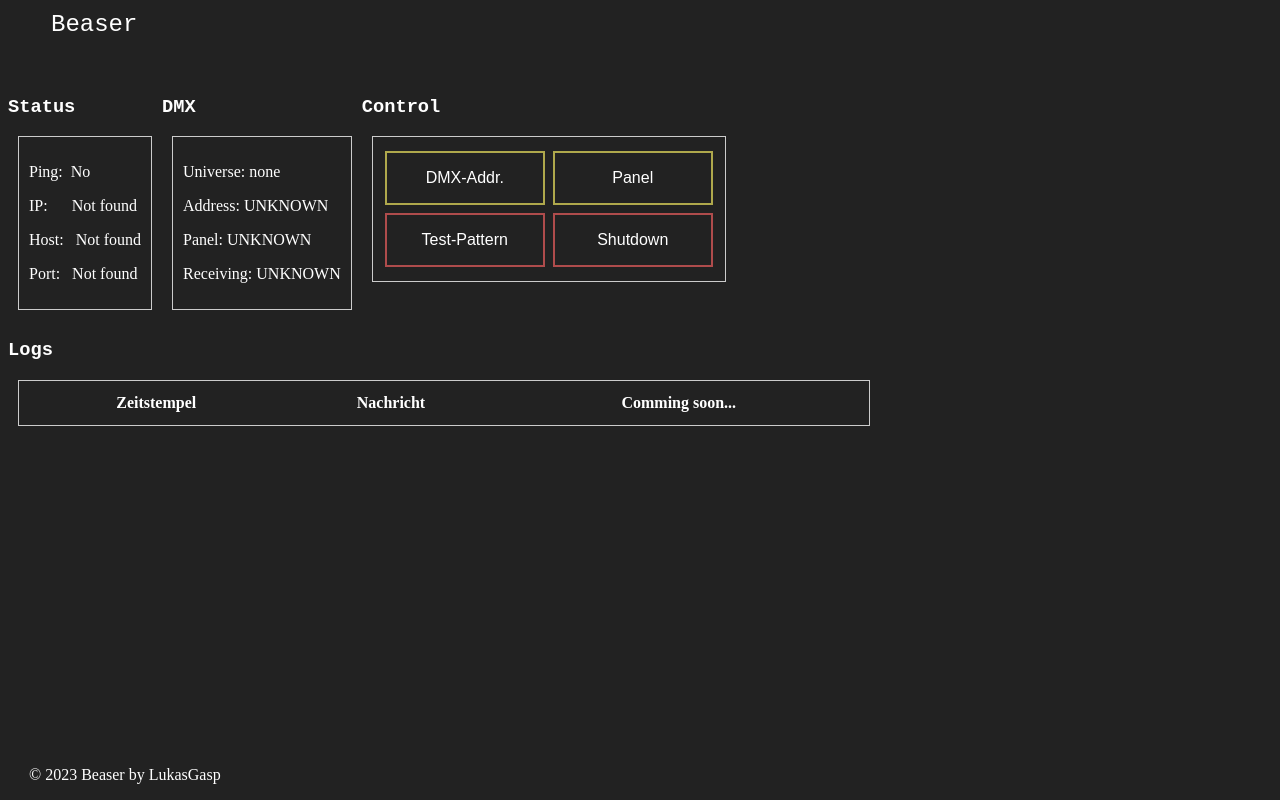
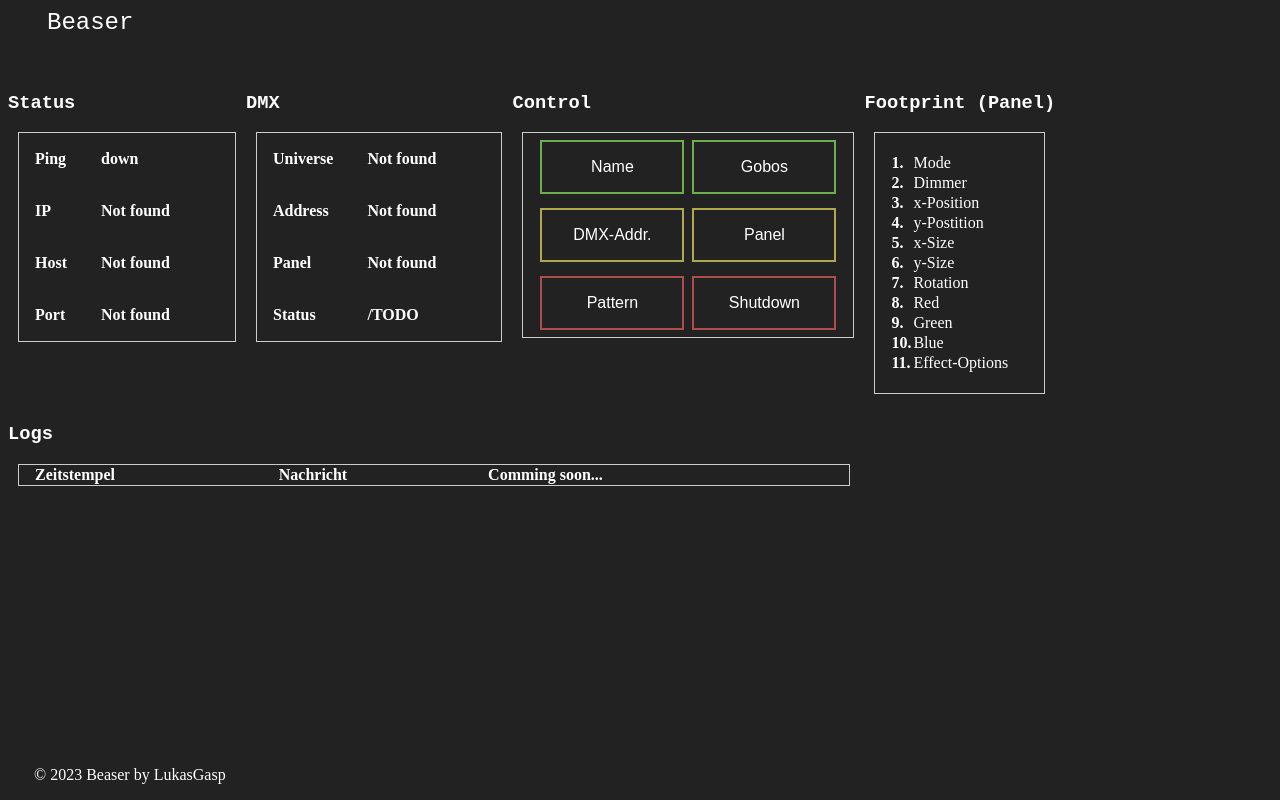
Before and after one commit to LukasGasp/Beaser, a plain HTML site: page http/index.html in a window 1280 px wide. Drawn offline with Linux system fonts and the light colour scheme; no server answers.

Commit message:
Implementing dmx info
#5

```diff
--- a/http/index.html
+++ b/http/index.html
@@ -23,31 +23,137 @@
         <section>
             <h3 class="subtitle">Status</h3>
             <div id="info" class="flex-item">
-                <p id="status">Pinging...</p>
-                <p id="ip">IP: UNKNOWN</p>
-                <p id="host">HOST: UNKNOWN</p>
-                <p id="port">PORT: UNKNOWN</p>
+                <table>
+                    <tr>
+                        <th>Ping</th>
+                        <th>
+                            <p id="status" class="tablevalue">pinging...</p>
+                        </th>
+                    </tr>
+                    <tr>
+                        <th>IP</th>
+                        <th>
+                            <p id="ip" class="tablevalue">UNKNOWN</p>
+                        </th>
+                    </tr>
+                    <tr>
+                        <th>Host</th>
+                        <th>
+                            <p id="host" class="tablevalue">UNKNOWN</p>
+                        </th>
+                    </tr>
+                    <tr>
+                        <th>Port</th>
+                        <th>
+                            <p id="port" class="tablevalue">UNKNOWN</p>
+                        </th>
+                    </tr>
+                </table>
             </div>
         </section>
 
         <section>
             <h3 class="subtitle">DMX</h3>
             <div id="info" class="flex-item">
-                <p id="universe">Universe: none</p>
-                <p id="address">Address: UNKNOWN</p>
-                <p id="panel">Panel: UNKNOWN</p>
-                <p id="port">Receiving: UNKNOWN</p>
+                <table>
+                    <tr>
+                        <th>Universe</th>
+                        <th>
+                            <p id="universe" class="tablevalue">pinging...</p>
+                        </th>
+                    </tr>
+                    <tr>
+                        <th>Address</th>
+                        <th>
+                            <p id="address" class="tablevalue">UNKNOWN</p>
+                        </th>
+                    </tr>
+                    <tr>
+                        <th>Panel</th>
+                        <th>
+                            <p id="panel" class="tablevalue">UNKNOWN</p>
+                        </th>
+                    </tr>
+                    <tr>
+                        <th>Status</th>
+                        <th>
+                            <p id="port" class="tablevalue">/TODO</p>
+                        </th>
+                    </tr>
+                </table>
             </div>
         </section>
 
         <section>
             <h3 class="subtitle">Control</h3>
             <div id="info" class="flex-item">
+                <button class="button button_green">Name</button>
+                <button class="button button_green">Gobos</button>
+                <br>
                 <button class="button button_yellow">DMX-Addr.</button>
                 <button class="button button_yellow">Panel</button>
                 <br>
-                <button class="button button_red">Test-Pattern</button>
+                <button class="button button_red">Pattern</button>
                 <button class="button button_red">Shutdown</button>
+            </div>
+        </section>
+
+        <section>
+            <h3 class="subtitle">Footprint (Panel)</h3>
+            <div id="info" class="flex-item">
+                <table>
+                    <tr>
+                        <td><br></td>
+                    </tr>
+                    <tr>
+                        <th>1.</th>
+                        <td>Mode</td>
+                    </tr>
+                    <tr>
+                        <th>2.</th>
+                        <td>Dimmer</td>
+                    </tr>
+                    <tr>
+                        <th>3.</th>
+                        <td>x-Position</td>
+                    </tr>
+                    <tr>
+                        <th>4.</th>
+                        <td>y-Postition</td>
+                    </tr>
+                    <tr>
+                        <th>5.</th>
+                        <td>x-Size</td>
+                    </tr>
+                    <tr>
+                        <th>6.</th>
+                        <td>y-Size</td>
+                    </tr>
+                    <tr>
+                        <th>7.</th>
+                        <td>Rotation
+                        </td>
+                    </tr>
+                    <tr>
+                        <th>8.</th>
+                        <td>Red</td>
+                    </tr>
+                    <tr>
+                        <th>9.</th>
+                        <td>Green</td>
+                    </tr>
+                    <tr>
+                        <th>10.</th>
+                        <td>Blue</td>
+                    </tr>
+                    <tr>
+                        <th>11.</th>
+                        <td>Effect-Options</td>
+                    </tr>
+                    <tr>
+                        <td><br></td>
+                    </tr>
+                </table>
             </div>
         </section>
     </div>
@@ -58,11 +164,11 @@
             <div id="info" class="flex-item">
                 <table id="log-table">
                     <thead>
-                      <tr>
-                        <th>Zeitstempel</th>
-                        <th>Nachricht</th>
-                        <th>Comming soon...</th>
-                      </tr>
+                        <tr>
+                            <th>Zeitstempel</th>
+                            <th>Nachricht</th>
+                            <th>Comming soon...</th>
+                        </tr>
                     </thead>
                     <tbody></tbody>
             </div>
@@ -74,16 +180,16 @@
             try {
                 const response = await fetch('/ping');
                 if (response.status === 200) {
-                    document.getElementById('status').innerHTML = 'Ping: &nbspYes';
+                    document.getElementById('status').innerHTML = 'Yes';
                     document.querySelector('.dot').classList.remove('down');
                     document.querySelector('.dot').classList.add('up');
                 } else {
-                    document.getElementById('status').innerHTML = 'Ping: &nbspNo';
+                    document.getElementById('status').innerHTML = 'down';
                     document.querySelector('.dot').classList.remove('up');
                     document.querySelector('.dot').classList.add('down');
                 }
             } catch (error) {
-                document.getElementById('status').innerHTML = "Ping: &nbspLocal Error!";
+                document.getElementById('status').innerHTML = "down";
                 document.querySelector('.dot').classList.remove('up');
                 document.querySelector('.dot').classList.add('down');
             }
@@ -126,13 +232,55 @@
             const ip = await getIp();
             const port = await getPort();
             const host = await getHost();
-            document.getElementById('ip').innerHTML = `IP:&nbsp&nbsp&nbsp&nbsp&nbsp&nbsp${ip}`;
-            document.getElementById('port').innerHTML = `Port: &nbsp&nbsp${port}`;
-            document.getElementById('host').innerHTML = `Host: &nbsp&nbsp${host}`;
+            document.getElementById('ip').innerHTML = `${ip}`;
+            document.getElementById('port').innerHTML = `${port}`;
+            document.getElementById('host').innerHTML = `${host}`;
         };
 
         updateIpAndPort();
         setInterval(updateIpAndPort, 5000);
+
+        const getUniverse = async () => {
+            try {
+                const response = await fetch('/universe');
+                const universe = await response.text();
+                return universe;
+            } catch (error) {
+                return 'UNKNOWN';
+            }
+        };
+
+        const getdmxaddress = async () => {
+            try {
+                const response = await fetch('/dmx');
+                const address = await response.text();
+                return address;
+            } catch (error) {
+                return 'UNKNOWN';
+            }
+        };
+
+        const getpanel = async () => {
+            try {
+                const response = await fetch('/panel');
+                const panel = await response.text();
+                return panel;
+            } catch (error) {
+                return 'UNKNOWN';
+            }
+        };
+
+        const updatedmx = async () => {
+            const universe = await getUniverse();
+            const address = await getdmxaddress();
+            const panel = await getpanel();
+            document.getElementById('universe').innerHTML = `${universe}`;
+            document.getElementById('address').innerHTML = `${address}`;
+            document.getElementById('panel').innerHTML = `${panel}`;
+        };
+
+        updatedmx();
+        setInterval(updatedmx, 5000);
     </script>
 </body>
 <footer>
--- a/http/style.css
+++ b/http/style.css
@@ -27,23 +27,37 @@ body {
 }
 
 .title {
-    font-size: 1.5em; /* use the same font size as other h1 elements on the page */
-    font-family: "Courier New", Courier, monospace; /* set the font family to a technical font */
+    font-size: 1.5em;
+    /* use the same font size as other h1 elements on the page */
+    font-family: "Courier New", Courier, monospace;
+    /* set the font family to a technical font */
     text-indent: 0.5em;
 }
 
 .subtitle {
-    font-family: "Courier New", Courier, monospace; /* set the font family to a technical font */
+    font-family: "Courier New", Courier, monospace;
+    /* set the font family to a technical font */
 }
 
-#parent { display: flex; }
+#parent {
+    display: flex;
+}
 
 #info {
-    padding-left: 10px;
+    text-align: left;
+    padding: 0 15px 0 15px;
+    border-collapse: separate;
+    border-spacing: 0 15px;
+}
+
+.tablevalue {
+    text-indent: 2em;
+    width: 150px;
+    text-align: left;
 }
 
 #log-table {
-    width: 830px;
+    width: 800px;
 }
 
 footer {
@@ -55,9 +69,11 @@ body {
     0% {
         opacity: 0;
     }
+
     50% {
         opacity: 1;
     }
+
     100% {
         opacity: 0;
     }
@@ -77,12 +93,12 @@ margin: 10px;
 
 .button {
     border: none;
-    width: 10em;
+    width: 9em;
     color: white;
-    padding: 16px 32px;
+    padding: 16px 28px;
     text-decoration: none;
     font-size: 16px;
-    margin: 4px 2px;
+    margin: 7px 2px;
     transition-duration: 0.4s;
     cursor: pointer;
 }
@@ -108,3 +124,18 @@ margin: 10px;
     background-color: #afa84c;
     color: white;
 }
+
+.button_green {
+    background-color: #222;
+    color: white;
+    border: 2px solid #6baf4c;
+}
+
+.button_green:hover {
+    background-color: #6baf4c;
+    color: white;
+}
+
+table {
+    border-collapse: collapse;
+}
```
Also changed, not shown: 3 other files. Lines whose indentation alone changed are shown as unchanged.
